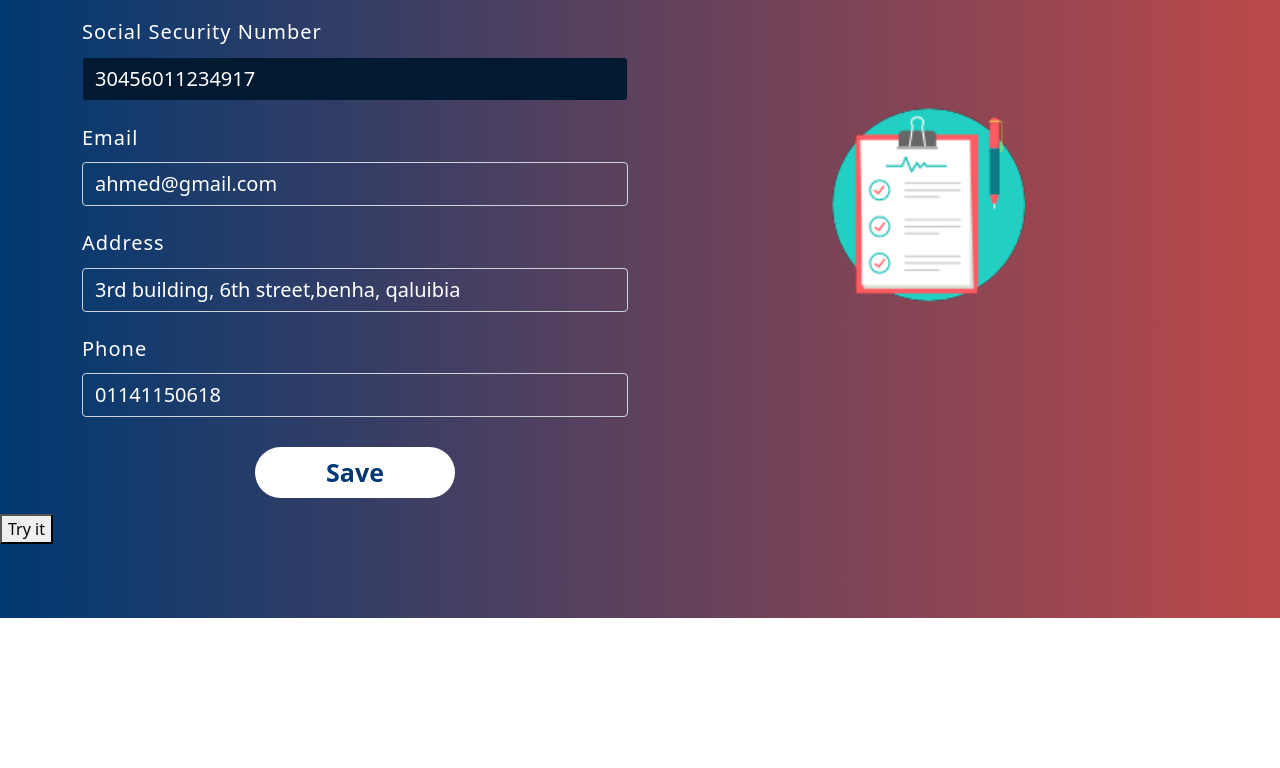
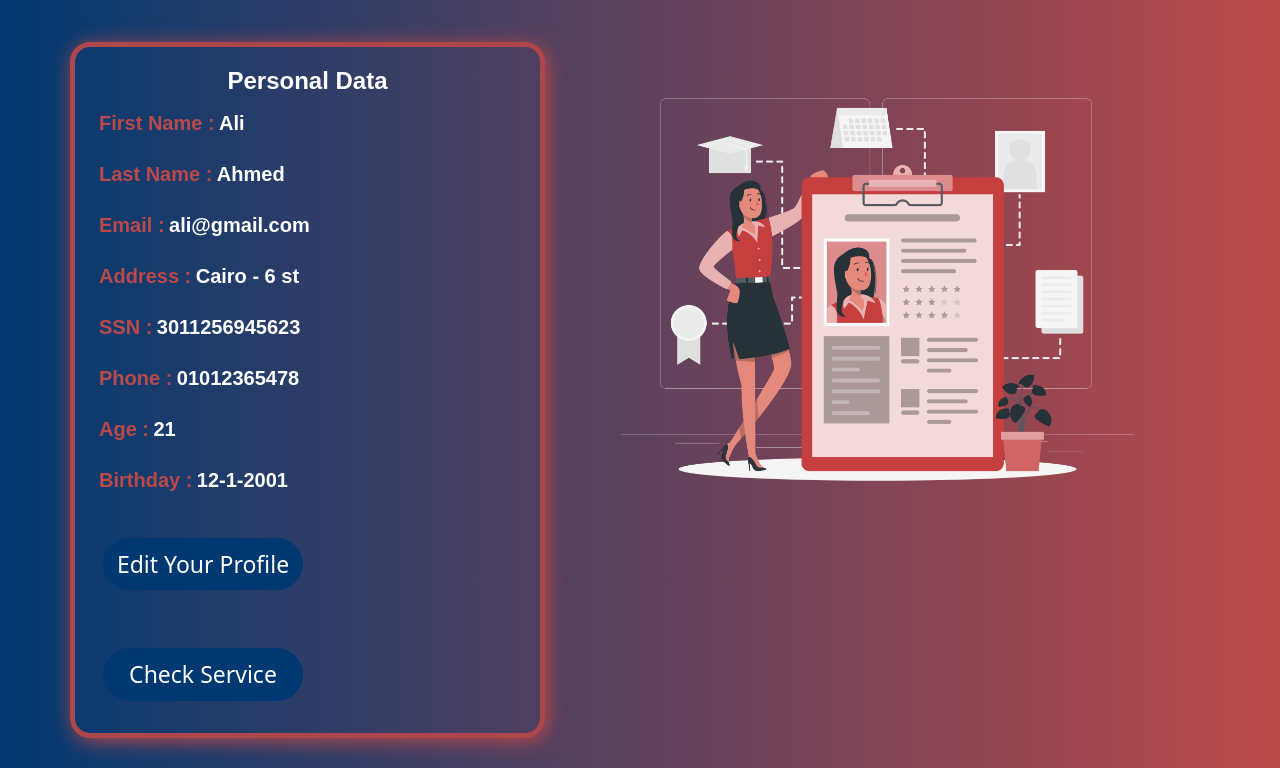
Before and after one commit to Badawy24/3rdTranning, a plain HTML site: page views/profile.html in a window 1280 px wide. Shown: the part 182-950 px from the top of the page. Before the commit the page ends 800 px from the top, so only its background shows below. Drawn offline with nearby package versions, Linux system fonts and the light colour scheme.

Commit message:
Profile page

```diff
--- a/css/style.css
+++ b/css/style.css
@@ -566,7 +566,7 @@ textarea::placeholder {
   width: 200px;
   margin: 10px auto;
   border-radius: 50px;
-  font-size: 25px;
+  font-size: 23px;
   background-color: #003971;
   color: white;
 }
@@ -602,3 +602,43 @@ textarea::placeholder {
   justify-content: center !important;
   align-items: center !important;
 }
+
+/* Profile */
+.user-name{
+  color:#032E5A ;
+}
+.user-data{
+  border: 5px solid #AE474C;
+  border-radius: 20px;
+  box-shadow:3px 3px 20px #ba494a;
+}
+.user-data h4{
+  padding-top: 20px;
+}
+.real-data{
+  font-family: Arial, Helvetica, sans-serif;
+  margin: 5px;
+  padding: 7px;
+
+}
+
+.real-data h5{
+  display: inline-block;
+  color:#ba494a;
+ font-weight: bold;
+}
+
+.real-data span{
+  color: #FFF;
+font-weight: bold;
+}
+.profile-img{
+  width: auto;
+  max-height: 500px;
+  overflow: hidden;
+}
+.img-fluid{
+width: 80%;
+height: 100%;
+}
+/* Profile*/
--- a/views/profile.html
+++ b/views/profile.html
@@ -1,3 +1,4 @@
+<!-- Badawy -->
 <!DOCTYPE html>
 <html lang="en">
 
@@ -5,7 +6,7 @@
     <meta charset="UTF-8">
     <meta name="viewport" content="width=device-width, initial-scale=1.0">
     <meta http-equiv="X-UA-Compatible" content="ie=edge">
-        <title>My Profile</title>
+    <title>Services</title>
     <link rel="stylesheet" href="../css/bootstrap.min.css">
     <link rel="stylesheet" href="../css/style.css">
     <link rel="stylesheet" href="../css/all.min.css">
@@ -13,26 +14,21 @@
 
 <body>
     <main>
-            <div class="menu main-div-login">
+        <div class="main-div-login">
             <nav class="navbar navbar-expand-lg navbar-light bg-light">
                 <div class="container">
                     <a class="navbar-brand" href="#">
                         <h3>KOVID 19</h3>
                     </a>
-                        <button class="navbar-toggler" type="button"
-                            data-bs-toggle="collapse"
-                            data-bs-target="#navbarSupportedContent"
-                            aria-controls="navbarSupportedContent"
-                            aria-expanded="false" aria-label="Toggle
-                            navigation">
+                    <button class="navbar-toggler" type="button" data-bs-toggle="collapse"
+                        data-bs-target="#navbarSupportedContent" aria-controls="navbarSupportedContent"
+                        aria-expanded="false" aria-label="Toggle navigation">
                         <span class="navbar-toggler-icon"></span>
                     </button>
-                        <div class="collapse navbar-collapse
-                            justify-content-end" id="navbarSupportedContent">
+                    <div class="collapse navbar-collapse justify-content-end" id="navbarSupportedContent">
                         <ul class="navbar-nav">
                             <li class="nav-item ">
-                                    <a class="nav-link active"
-                                        href="profile.html">Profile</a>
+                                <a class="nav-link active" href="profile.html">Profile</a>
                             </li>
                             <li class="nav-item ">
                                 <a class="nav-link " href="service.html">Services</a>
@@ -41,119 +37,78 @@
                                 <a class="nav-link" href="test_option.html">Test</a>
                             </li>
                             <li class="nav-item">
-                                    <a class="nav-link " href="new_dose.html">Dose</a>
+                                <a class="nav-link" href="new_dose.html">Dose</a>
                             </li>
                             <li class="nav-item">
-                                    <a class="nav-link" href="contact_doc.html">Contact
-                                        Doctor</a>
+                                <a class="nav-link" href="contact_doc.html">Contact Doctor</a>
                             </li>
                             <li class="nav-item ">
-                                    <a class="nav-link" href="login.html">Log
-                                        Out</a>
+                                <a class="nav-link" href="login.html">Log Out</a>
                             </li>
                         </ul>
                     </div>
                 </div>
             </nav>
+            <div class="profile-page">
                 <div class="container">
+                    <h2 class="head-cards h1 py-5 text-center">Welcome <span class="user-name">Ali</span> To Kovidio </h2>
                     <div class="row">
-                        <div class="col-md-6">
-                            <div class="register-form">
-                                <!-- ////////////// -->
-                                <form action="profile.html" method="POST"
-                                    class="row">
-
-                                    <div class="col-md-6">
-                                        <label for="f_name" class="form-label
-                                            profile_label_style">First Name</label>
-                                        <input class=" form-control
-                                            input_profile" disabled type="text"
-                                            value="Ahmed" name="pat_fname"
-                                            id="f_name" aria-label="default
-                                            input example">
-
+                        <div class="user-data col-md-5">
+                            <h4 class="text-center head-cards">Personal Data</h4>
+                            <div class="real-data">
+                                <h5>First Name :</h5>
+                                <span class="h5">Ali</span>
                             </div>
-
-
-                                    <div class="col-md-6">
-                                        <label for="l_name" class="form-label
-                                            profile_label_style">Last Name</label>
-                                        <input class="form-control col-auto
-                                            input_profile" type="text" disabled
-                                            value="Lotfy"
-                                            name="pat_lname" id="l_name"
-                                            aria-label="default input example">
+                            <div class="real-data">
+                                <h5>Last Name :</h5>
+                                <span class="h5">Ahmed</span>
                             </div>
-                                    <div class="col-lg-12">
-                                        <label for="ssn" class="form-label
-                                            profile_label_style">Social Security
-                                            Number</label>
-
-                                        <input class=" form-control
-                                            input_profile" type="text"
-                                            value="30456011234917"
-                                            name="pat_SSN" id="ssn"
-                                            disabled
-                                            aria-label="default input example">
+                            <div class="real-data">
+                                <h5>Email :</h5>
+                                <span class="h5">ali@gmail.com</span>
                             </div>
-                                    <div class="col-lg-12">
-                                        <label for="email" class="form-label
-                                            profile_label_style">Email</label>
-                                        <input class=" form-control edit_label"
-                                            type="email" value="ahmed@gmail.com"
-                                            name="pat_email" id="email"
-                                            aria-label="default input example">
+                            <div class="real-data">
+                                <h5>Address :</h5>
+                                <span class="h5">Cairo - 6 st</span>
                             </div>
-
-                                    <div class="col-lg-12">
-                                        <label for="address" class="form-label
-                                            profile_label_style">Address</label>
-                                        <input class=" form-control" type="text"
-                                            value="3rd building, 6th street,benha, qaluibia"
-                                            name="pat_address"
-                                            id="address" aria-label="default
-                                            input example">
+                            <div class="real-data">
+                                <h5>SSN :</h5>
+                                <span class="h5">3011256945623</span>
                             </div>
-
-                                    <div class="col-lg-12">
-                                        <label for="phone" class="form-label
-                                            profile_label_style">Phone</label>
-                                        <input class=" form-control" type="tel"
-                                            value="01141150618"
-                                            name="pat_phone"
-                                            id="phone" aria-label="default input
-                                            example">
+                            <div class="real-data">
+                                <h5>Phone :</h5>
+                                <span class="h5">01012365478</span>
                             </div>
-                                    <input type="submit" class="btn btn-primary
-                                        mb-3 submit" value="Save"
-                                        onclick="myFunction()"
-                                        name="register-user">
-                                </form>
+                            <div class="real-data">
+                                <h5>Age :</h5>
+                                <span class="h5">21</span>
+                            </div>
+                            <div class="real-data">
+                                <h5>Birthday :</h5>
+                                <span class="h5">12-1-2001</span>
+                            </div>
+                             <div class="card-body text-center d-inline-block">
+                                    <a href="Editprofile.html" class="card-btn btn btn-front mb-3 py-2">Edit Your Profile</a>
+                                </div>
+                                <div class="card-body text-center d-inline-block">
+                                    <a href="service.html" class="card-btn btn btn-front mb-3 py-2">Check Service</a>
                                 </div>
                         </div>
-                        <div class="col-md-6 center-image">
-                            <div class="login-img ">
-                                <img
-                                    src="../images/pngfind.com-medical-icon-png-1928949.png"
-                                    class="img-fluid" width="200px"
-                                    height="200px"/>
+                        <div class="img-profile col-md-7 text-center">
+                            <div class="profile-img ">
+                            <img src="../images/Profile-data-rafiki.png" class="img-fluid" />
                         </div>
                         </div>
                     </div>
                 </div>
-                <button >Try it</button>
-
-                <script>
-                function myFunction() {
-                    alert("Successfully saved");
-                }
-                </script>
+            </div>
         </div>
     </main>
-        <script src="../js/jquery-3.6.0.min.js"></script>
-        <script src="../js/bootstrap.min.js"></script>
-        <script src="../js/file.js"></script>
-        <script src="../js/all.min.css"></script>
+
+    <!-- <script src="./js/jquery-3.6.0.min.js"></script> -->
+    <script src="./js/bootstrap.min.js"></script>
+    <script src="./js/file.js"></script>
+    <script src="./js/all.min.css"></script>
 </body>
 
 </html>
```
Also changed, not shown: views/Editprofile.html (added, +159 -0 lines), images/Profile-data-rafiki.png (added). Lines whose indentation alone changed are shown as unchanged.
